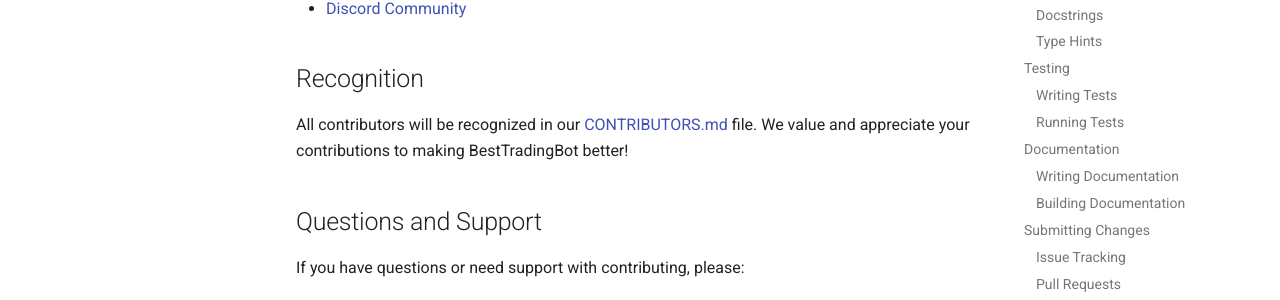
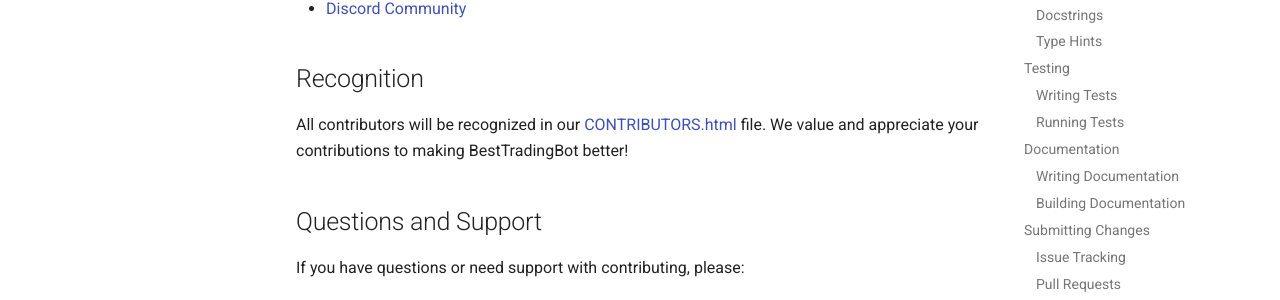
Before and after one commit to gianlucamazza/btb-besttradingbot, an MkDocs documentation site: the page built from docs/CONTRIBUTING.md, in a window 1280 px wide and 900 px high, scrolled down 5082 px. Shown: the part 381-681 px from the top of the window. Built offline with MkDocs 1.6.1 and Material for MkDocs 9.7.7, drawn with Linux system fonts in a browser that asks for light colours; comment, search, counter and statistics services are not loaded.

```diff
--- a/docs/CONTRIBUTING.md
+++ b/docs/CONTRIBUTING.md
@@ -6,7 +6,7 @@ Thank you for your interest in contributing to BestTradingBot! This document pro
 
 ## Code of Conduct
 
-Please read and follow our [Code of Conduct](CODE_OF_CONDUCT.md) to keep our community respectful and inclusive.
+Please read and follow our [Code of Conduct](code_of_conduct.html) to keep our community respectful and inclusive.
 
 ## Getting Started
 
@@ -218,14 +218,14 @@ Our release process follows these steps:
 
 ## Additional Resources
 
-- [Project Home](index.md)
-- [Installation Guide](INSTALLATION.md)
-- [Configuration Guide](CONFIGURATION.md)
+- [Project Home](index.html)
+- [Installation Guide](installation.html)
+- [Configuration Guide](configuration.html)
 - [Discord Community](https://discord.gg/yourproject)
 
 ## Recognition
 
-All contributors will be recognized in our [CONTRIBUTORS.md](CONTRIBUTORS.md) file. We value and appreciate your contributions to making BestTradingBot better!
+All contributors will be recognized in our [CONTRIBUTORS.html](contributors.html) file. We value and appreciate your contributions to making BestTradingBot better!
 
 ## Questions and Support
 
```
Also changed, not shown: docs/CONTRIBUTORS.md (+1 -1 lines), docs/QUICK_START.md (+1 -1 lines), docs/README.md (added, +7 -0 lines), docs/STRATEGIES.md (+1 -1 lines), docs/BACKTESTING.md (added).
